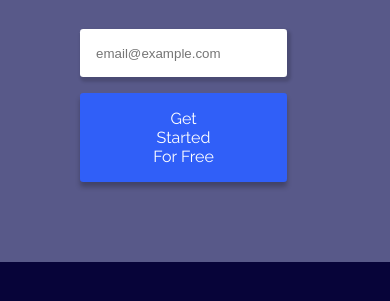
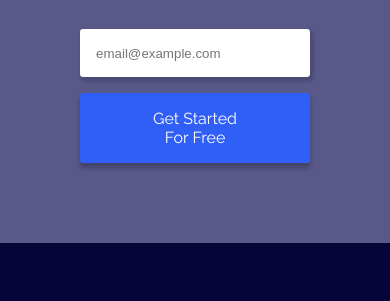
Before and after one commit to Horpsyjay/Jay_Fylo, a plain HTML site: page index.html in a window 390 px wide. Shown: the part 2493-2794 px from the top of the page. Drawn offline with nearby package versions, Linux system fonts and the light colour scheme.

Commit message:
mobile view i

```diff
--- a/styles.css
+++ b/styles.css
@@ -400,9 +400,9 @@ border: 1px solid var(--error);
         margin-top: 2rem;
     }
 
-    .infield_2 input, #btn2{
+    .infield_2 input{
         flex-direction: column;
-        width: 90%;
+        width: 100%;
    }
 
    .footer_con{
```
